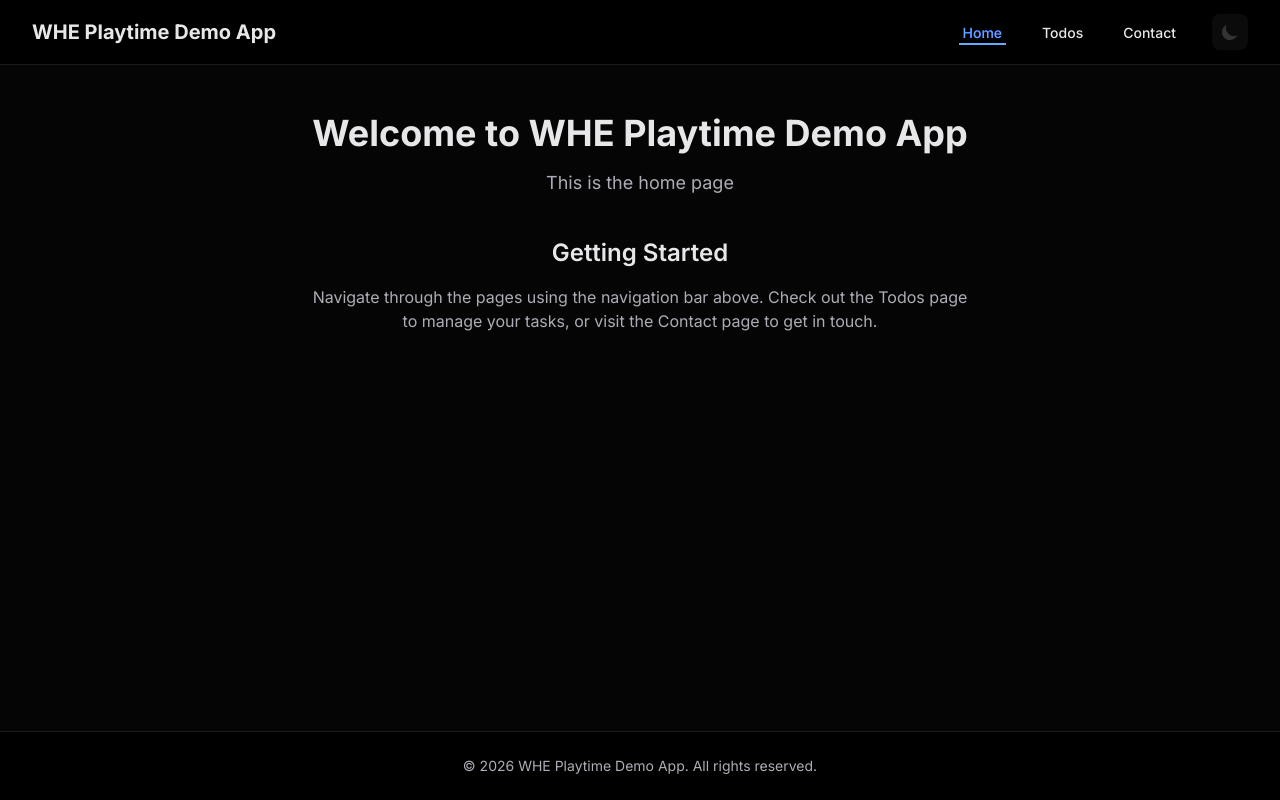
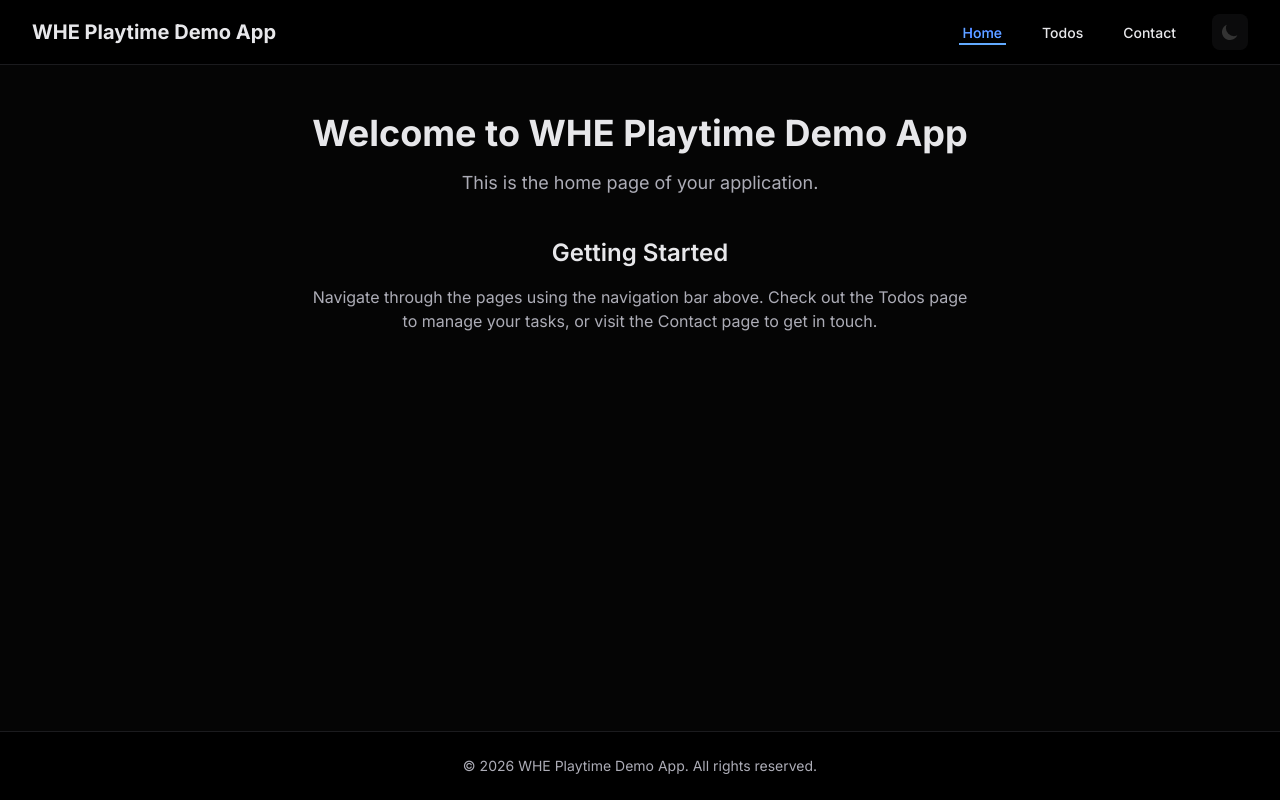
Before and after one commit to ravishs/whe_playtime_demo, a Next.js app: page / in a window 1280 px wide. Built offline with nearby package versions, Linux system fonts and the light colour scheme.

Commit message:
Update home page text as per SCRUM-4 requirements
Co-authored-by: ravishs <5458972+ravishs@users.noreply.github.com>

```diff
--- a/src/app/page.js
+++ b/src/app/page.js
@@ -11,7 +11,7 @@ export default function Home() {
             Welcome to WHE Playtime Demo App
           </h1>
           <p className="text-lg text-zinc-600 dark:text-zinc-400 mb-8">
-            This is the home page
+            This is the home page of your application.
           </p>
           <div className="mt-10">
             <h2 className="text-2xl font-semibold text-zinc-900 dark:text-zinc-50 mb-4">
```
